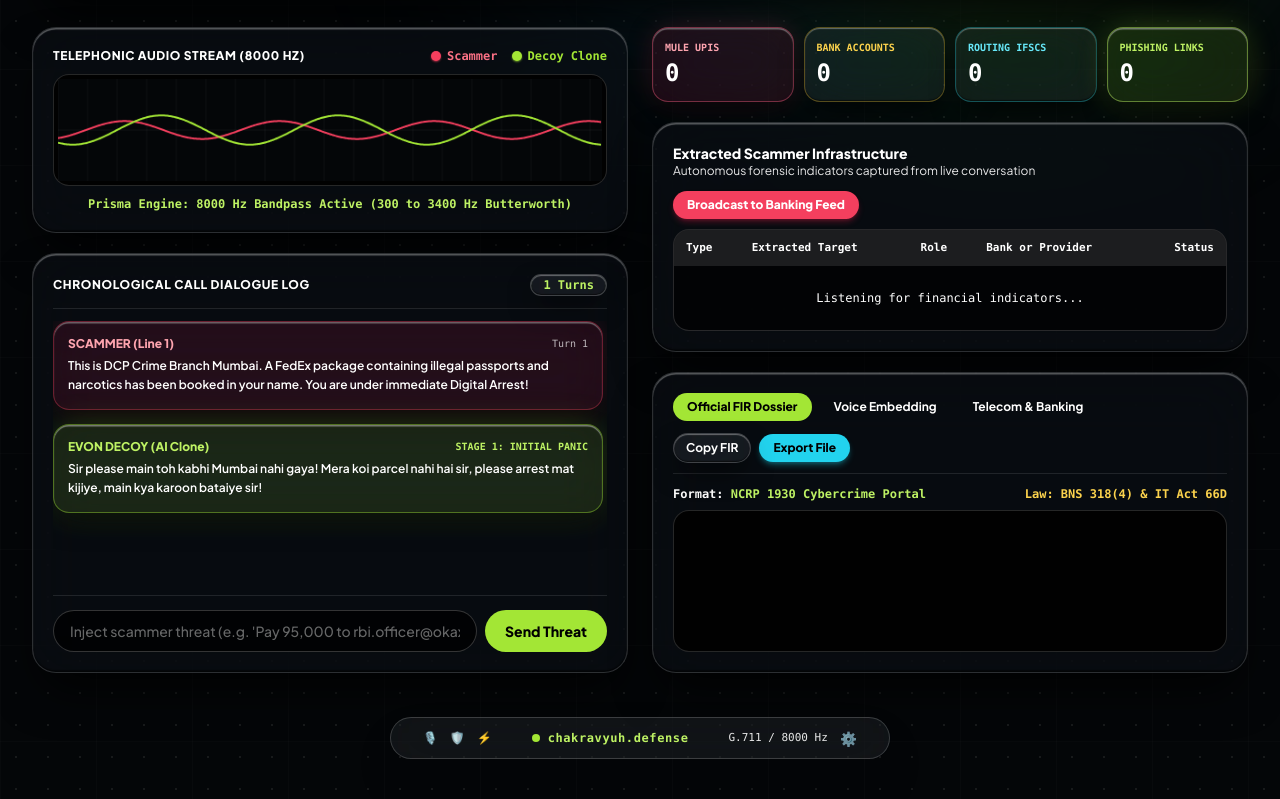
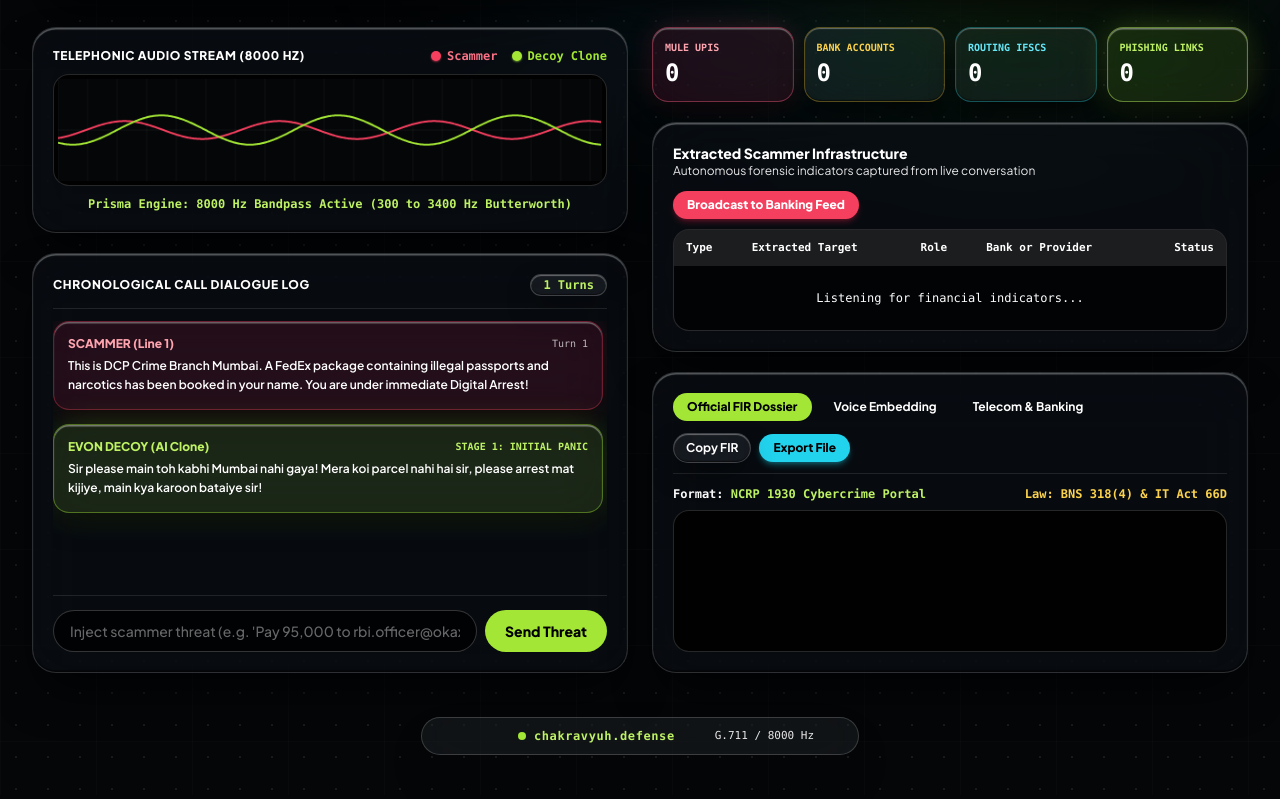
Before and after one commit to chamanvashishth/Chakravyuh, a plain HTML site: page index.html in a window 1280 px wide. Shown: the part 795-1594 px from the top of the page. Drawn offline with nearby package versions, Linux system fonts and the light colour scheme; no server answers.

Commit message:
Update index.html

```diff
--- a/index.html
+++ b/index.html
@@ -722,9 +722,9 @@
     <footer class="mt-4 mb-2 flex items-center justify-center">
       <div class="glass-pill px-6 sm:px-8 py-2.5 rounded-full flex items-center justify-between gap-6 sm:gap-10 text-xs text-white/90 shadow-2xl">
         <div class="flex items-center gap-3 text-white">
-          <span title="Voice Synth Engine">🎙️</span>
-          <span title="Honeypot Active">🛡️</span>
-          <span title="Telecom Bridge">⚡</span>
+          <span title="Voice Synth Engine"></span>
+          <span title="Honeypot Active"></span>
+          <span title="Telecom Bridge"></span>
         </div>
         <div class="flex items-center gap-2">
           <span class="w-2 h-2 rounded-full bg-lime-400 animate-ping"></span>
@@ -733,7 +733,7 @@
         <div class="flex items-center gap-3">
           <span class="text-[11px] font-mono text-white/90 hidden sm:inline">G.711 / 8000 Hz</span>
           <button id="btnOpenSettings" type="button" class="text-white/80 hover:text-lime-300 transition text-sm" title="Backend Settings">
-            ⚙️
+
           </button>
         </div>
       </div>
```
